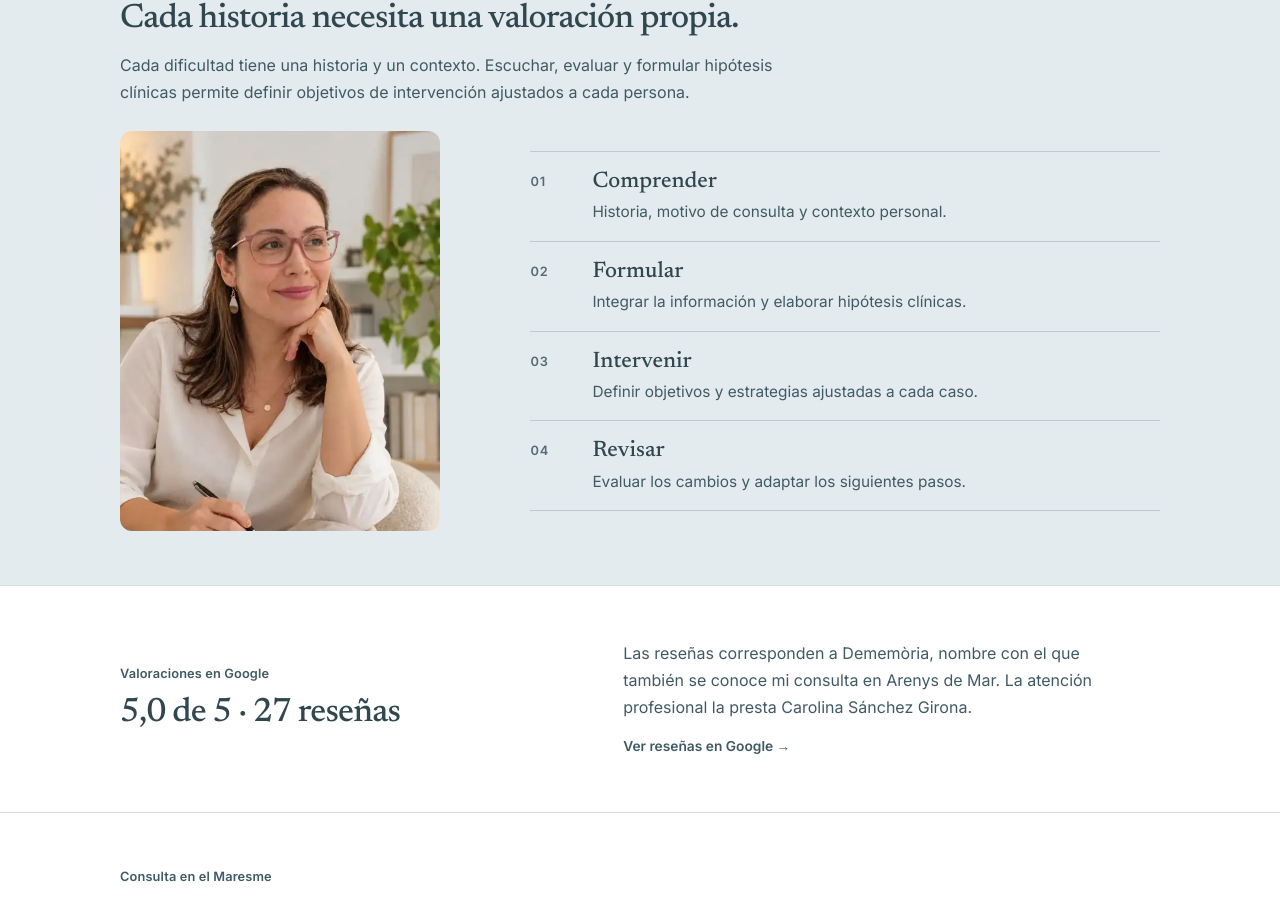
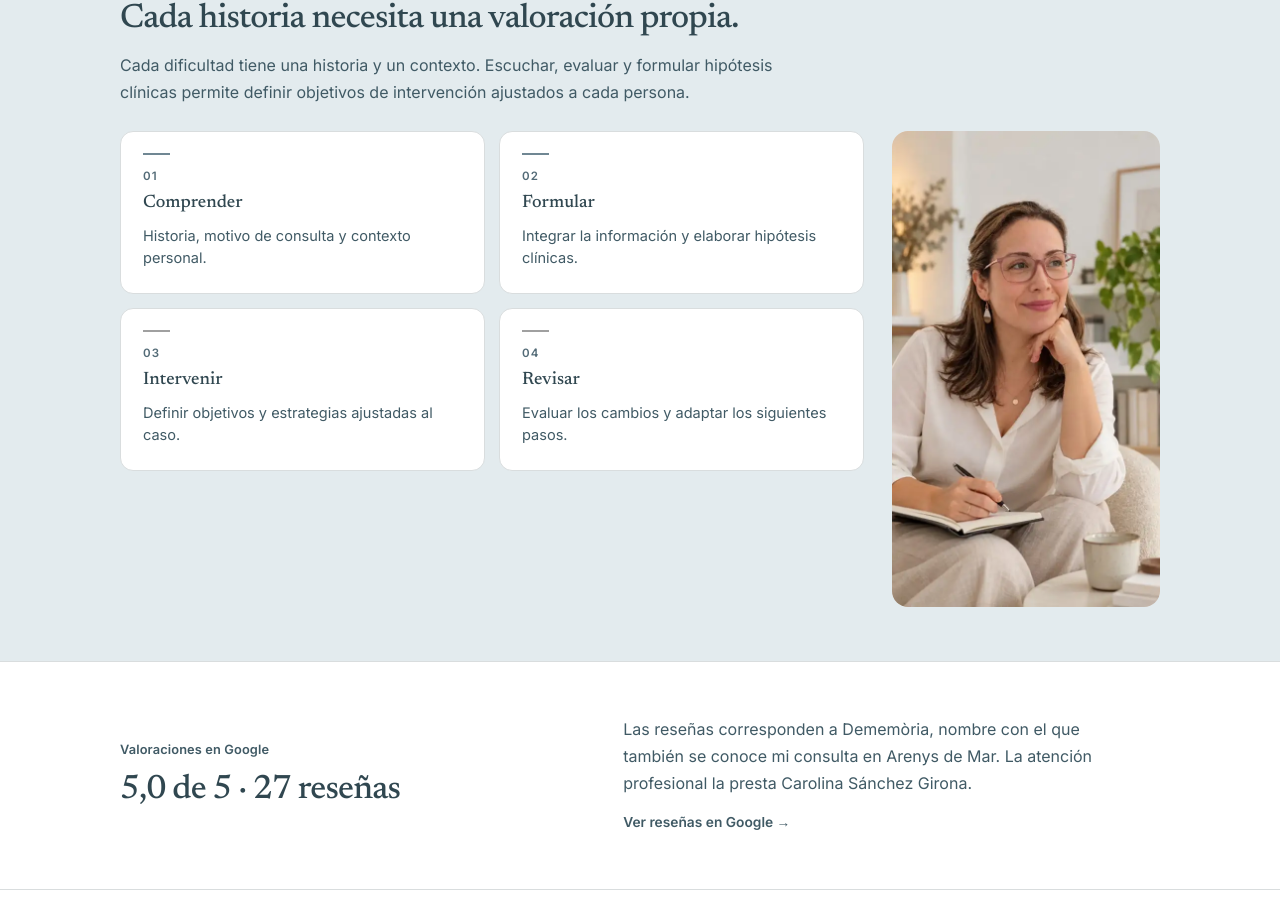
Before and after one commit to carolinasanchezgirona/Portfolio-Carolina, a Next.js app: page / in a window 1280 px wide. Shown: the part 1540-2438 px from the top of the page. Built offline with nearby package versions, Linux system fonts and the light colour scheme.

Commit message:
Restore proven method grid; remove broken list numbering and oversized photo

```diff
--- a/app/page.tsx
+++ b/app/page.tsx
@@ -128,35 +128,43 @@ export default function HomePage() {
             </p>
           </div>
 
-          <div className="editorial-method-editorial-layout">
-            <figure className="editorial-method-portrait">
+          <div className="editorial-method-photo-layout">
+            <div className="editorial-step-grid">
+              <article className="editorial-step editorial-step-teal">
+                <div className="editorial-accent" />
+                <span>01</span>
+                <h3>Comprender</h3>
+                <p>Historia, motivo de consulta y contexto personal.</p>
+              </article>
+              <article className="editorial-step editorial-step-teal">
+                <div className="editorial-accent" />
+                <span>02</span>
+                <h3>Formular</h3>
+                <p>Integrar la información y elaborar hipótesis clínicas.</p>
+              </article>
+              <article className="editorial-step editorial-step-coral">
+                <div className="editorial-accent" />
+                <span>03</span>
+                <h3>Intervenir</h3>
+                <p>Definir objetivos y estrategias ajustadas al caso.</p>
+              </article>
+              <article className="editorial-step editorial-step-coral">
+                <div className="editorial-accent" />
+                <span>04</span>
+                <h3>Revisar</h3>
+                <p>Evaluar los cambios y adaptar los siguientes pasos.</p>
+              </article>
+            </div>
+            <figure className="editorial-method-photo">
               <Image
                 src="/carolina-sanchez-como-trabajo.webp"
                 alt="Carolina Sánchez trabajando con una libreta"
                 width={540}
                 height={960}
-                sizes="(max-width: 680px) 260px, (max-width: 900px) 300px, 320px"
+                sizes="(max-width: 680px) 260px, (max-width: 900px) 300px, 300px"
                 loading="lazy"
               />
             </figure>
-            <ol className="editorial-method-list">
-              <li className="editorial-method-item">
-                <span className="editorial-method-number">01</span>
-                <div><h3>Comprender</h3><p>Historia, motivo de consulta y contexto personal.</p></div>
-              </li>
-              <li className="editorial-method-item">
-                <span className="editorial-method-number">02</span>
-                <div><h3>Formular</h3><p>Integrar la información y elaborar hipótesis clínicas.</p></div>
-              </li>
-              <li className="editorial-method-item">
-                <span className="editorial-method-number">03</span>
-                <div><h3>Intervenir</h3><p>Definir objetivos y estrategias ajustadas a cada caso.</p></div>
-              </li>
-              <li className="editorial-method-item">
-                <span className="editorial-method-number">04</span>
-                <div><h3>Revisar</h3><p>Evaluar los cambios y adaptar los siguientes pasos.</p></div>
-              </li>
-            </ol>
           </div>
         </div>
       </section>
```
